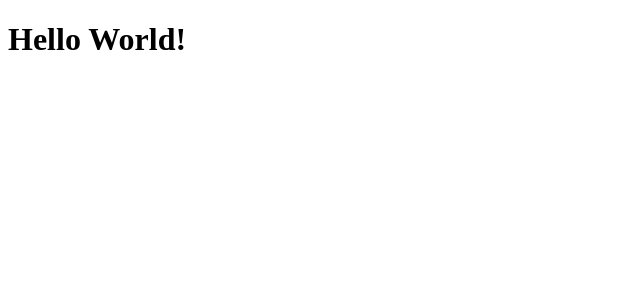
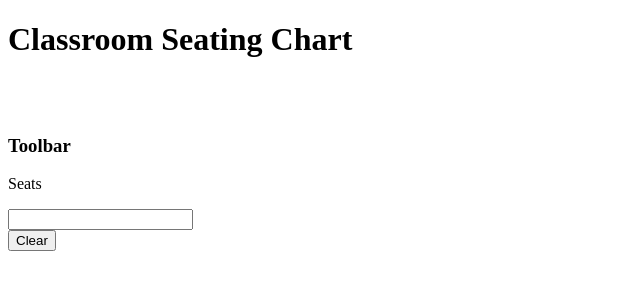
Before and after one commit to nathanielfoss11/classroom-seating-chart, a React (Create React App) app in the folder client/: page / in a window 1280 px wide. Shown: the top 300 px of the page, without its empty margins (0-640 px from the left). Built offline with nearby package versions, Linux system fonts and the light colour scheme; the HTML template or start-up script is replaced by a standard one.

Commit message:
Starting to setup toolbar and classroom seating containers

```diff
--- a/client/src/App.jsx
+++ b/client/src/App.jsx
@@ -1,11 +1,35 @@
 import React from 'react';
+import { Container, Row, Col } from 'react-bootstrap';
+import ClassroomLayout from './components/ClassroomLayout.jsx';
+import Toolbar from  './components/Toolbar.jsx';
 
-const App = () => {
+class App extends React.Component {
+  constructor() {
+    super();
+    this.state = {
+
+    }
+  }
+
+  render() {
     return (
-        <div>
-            <h1>Hello World!</h1>
-        </div>
+        <Container>
+          <Col>
+            <Row>
+              <h1>Classroom Seating Chart</h1>
+            </Row>
+            <br />
+            <br />
+            <Row>
+              <Toolbar />
+            </Row>
+            <Row>
+              <ClassroomLayout />
+            </Row>
+          </Col>
+        </Container>
     );
+  }
 }
 
 export default App;
--- /dev/null
+++ b/client/src/components/ClassroomLayout.jsx
@@ -0,0 +1,23 @@
+import React from 'react'
+import { Container } from 'react-bootstrap';
+
+class ClassroomLayout extends React.Component {
+  constructor() {
+    super();
+    this.state = {
+
+    }
+  }
+
+  render() {
+    return (
+        <Container id='classroom-layout'>
+          <br />
+          <br />
+          <br />
+        </Container>
+    );
+  }
+}
+
+export default ClassroomLayout;
--- /dev/null
+++ b/client/src/components/Toolbar.jsx
@@ -0,0 +1,32 @@
+import React from 'react'
+import { Container, Row, Col, Button } from 'react-bootstrap';
+
+class Toolbar extends React.Component {
+  constructor() {
+    super();
+    this.state = {
+
+    }
+  }
+
+  render() {
+    return (
+      <Row fluid>
+        <Col>
+          <h3>Toolbar</h3>
+        </Col>
+        <Col>
+          <p>Seats</p>
+        </Col>
+        <Col>
+          <input type='number' />
+        </Col>
+        <Col>
+          <Button>Clear</Button>
+        </Col>
+      </Row>
+    );
+  }
+}
+
+export default Toolbar;
--- a/package.json
+++ b/package.json
@@ -21,6 +21,7 @@
   "dependencies": {
     "express": "^4.17.1",
     "react": "^17.0.1",
+    "react-bootstrap": "^1.4.3",
     "react-dom": "^17.0.1"
   },
   "devDependencies": {
```
Also changed, not shown: 4 other files (tests, documents, lock files or other folders).
